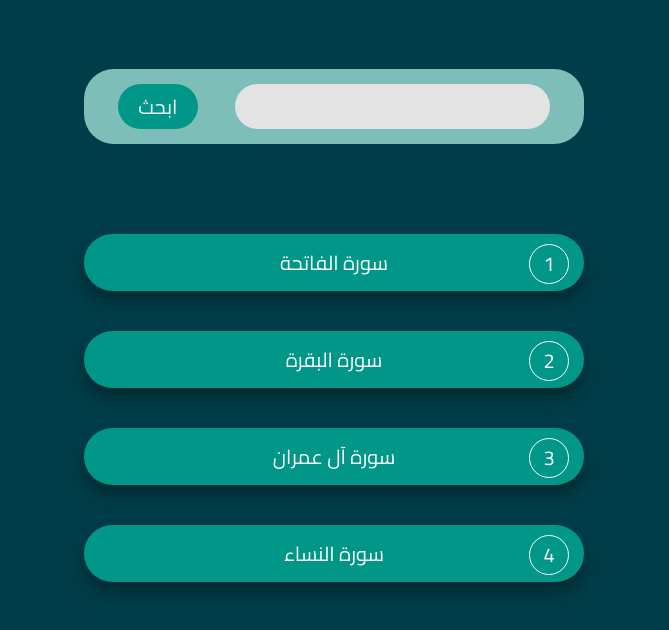
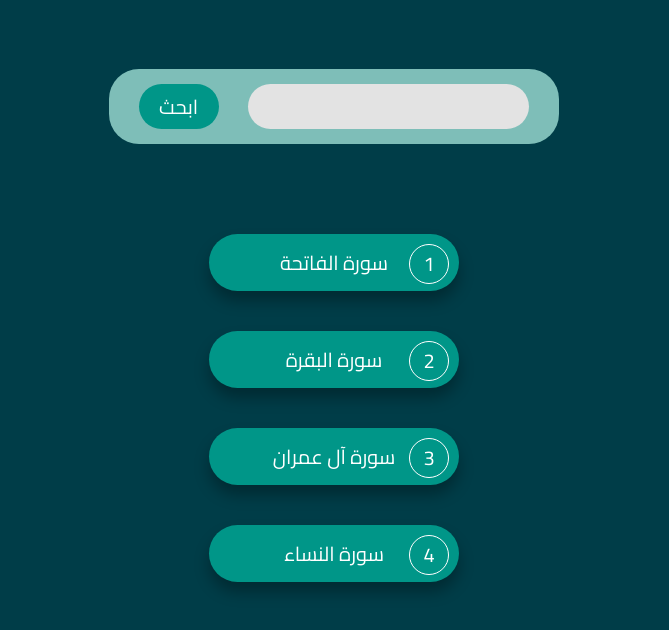
Before and after one commit to Abdulaziz500/The_Noble_Quran_Recitaion, a plain HTML site: page index.html in a window 1280 px wide. Shown: the part 112-742 px from the top of the page, without its empty margins (306-975 px from the left). Drawn offline with nearby package versions, Linux system fonts and the light colour scheme; no server answers.

Commit message:
Update main.css

```diff
--- a/main.css
+++ b/main.css
@@ -37,7 +37,7 @@ a {
     color: white;
     text-decoration: none;
     background-color: #009688;
-    width: 100%;
+    width: 50%;
     padding: 10px 20px;
     text-align: center;
     font-size: 20px;
@@ -53,14 +53,14 @@ span {
     position: absolute;
     width: 40px;
     height: 40px;
-    right: 15px;
+    right: 135px;
     border: 1px solid white;
     border-radius: 50%;
     text-align: center;
 }
 
 #search-div {
-    width: 500px;
+    width: 450px;
     display: flex;
     justify-content: space-around;
     background-color: #7ebeb8;
@@ -104,7 +104,7 @@ span {
     border-radius: 20px;
     position: fixed;
     bottom: 20px;
-    right: 20px;
+    left: 500px;
     display: none;
     cursor: pointer;
     z-index: 999;
```
